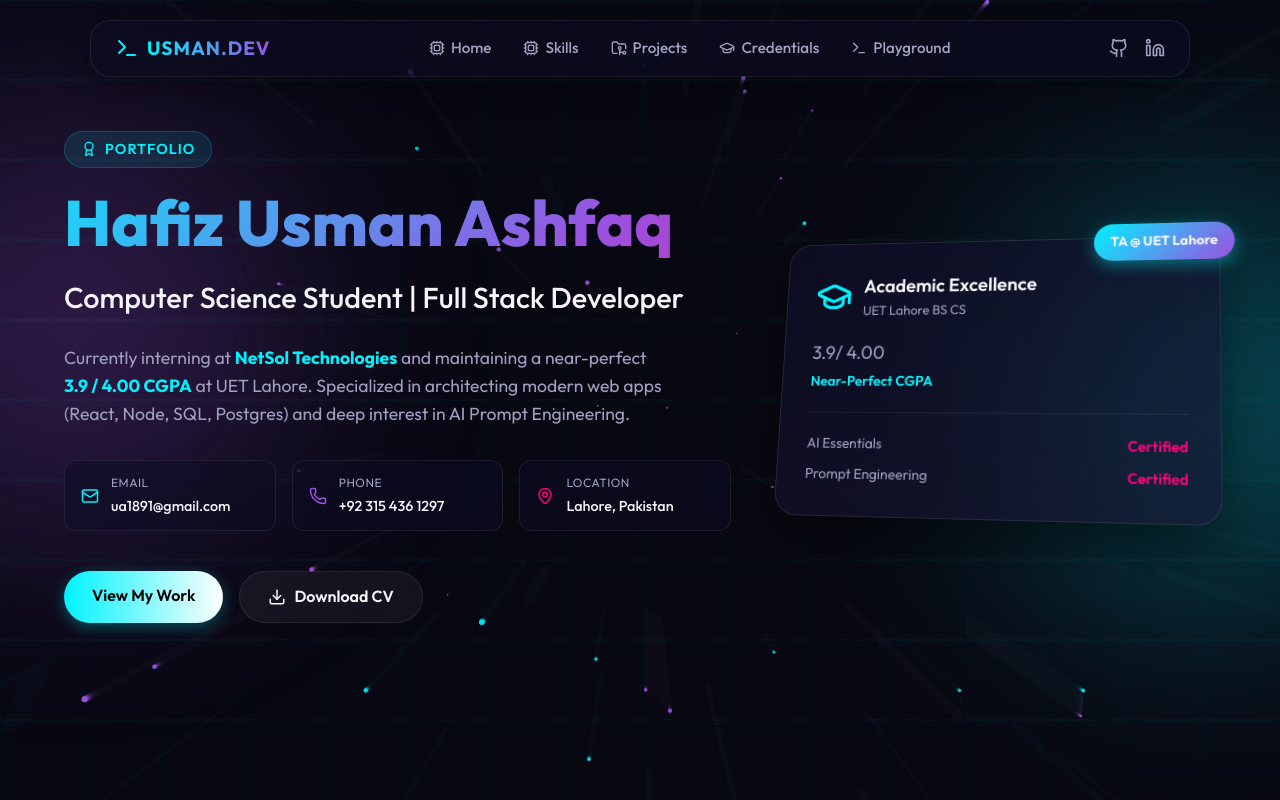
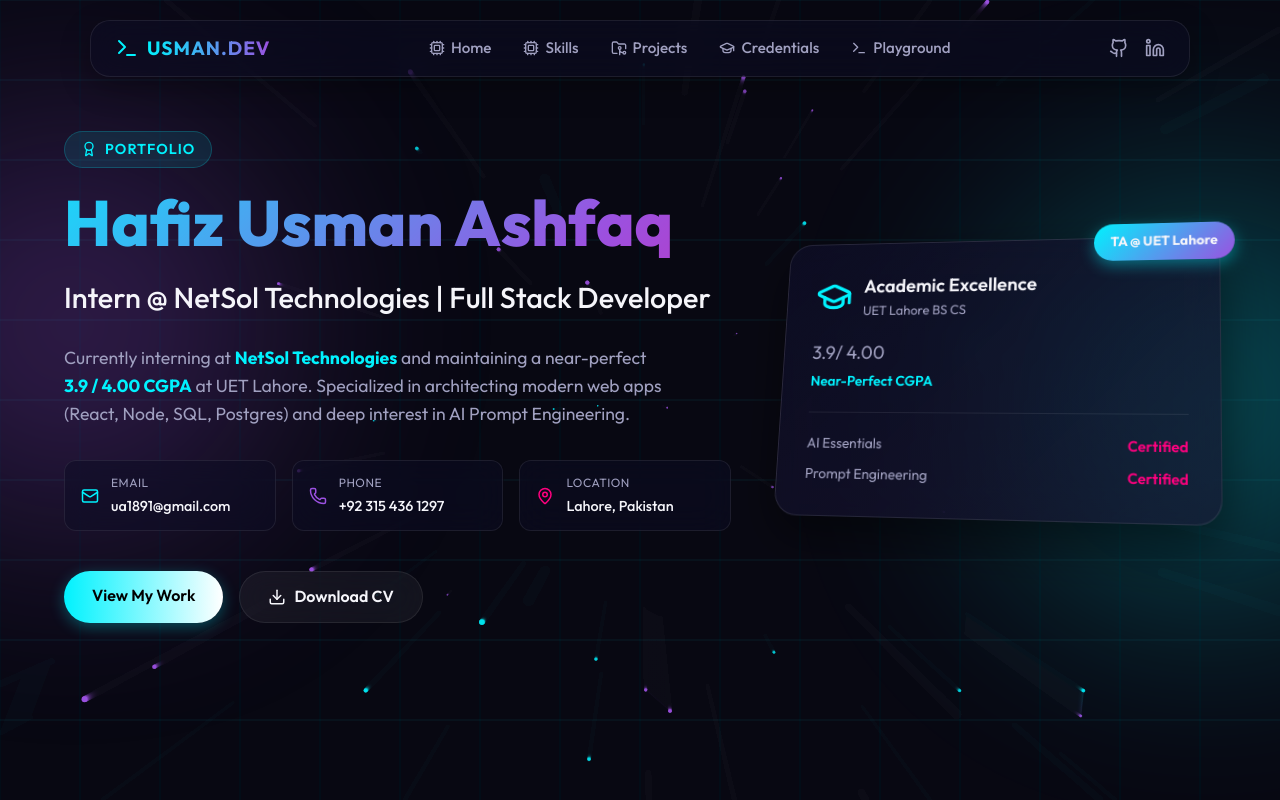
Before and after one commit to ua1891/3rd-portfolio, a React (Vite) app: page / in a window 1280 px wide. Shown: the top 800 px of the page. Built offline with nearby package versions, Linux system fonts and the light colour scheme.

Commit message:
feat: showcase active internship at NetSol Technologies

```diff
--- a/src/components/Hero.jsx
+++ b/src/components/Hero.jsx
@@ -60,7 +60,7 @@ export default function Hero() {
             marginBottom: '24px',
             textAlign: 'left',
           }}>
-            Computer Science Student | Full Stack Developer
+            Intern @ NetSol Technologies | Full Stack Developer
           </h2>
 
           <p style={{
```
